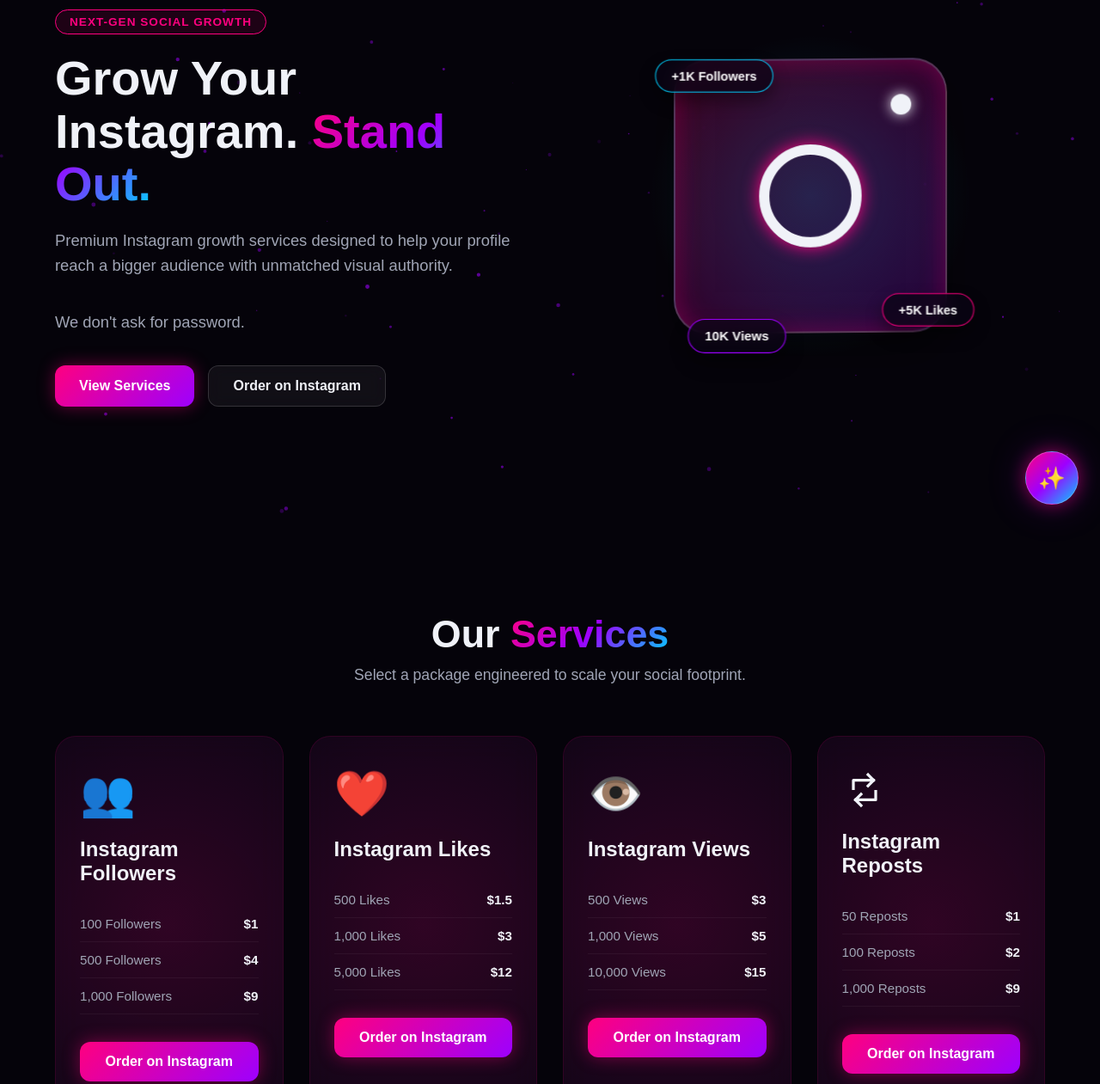
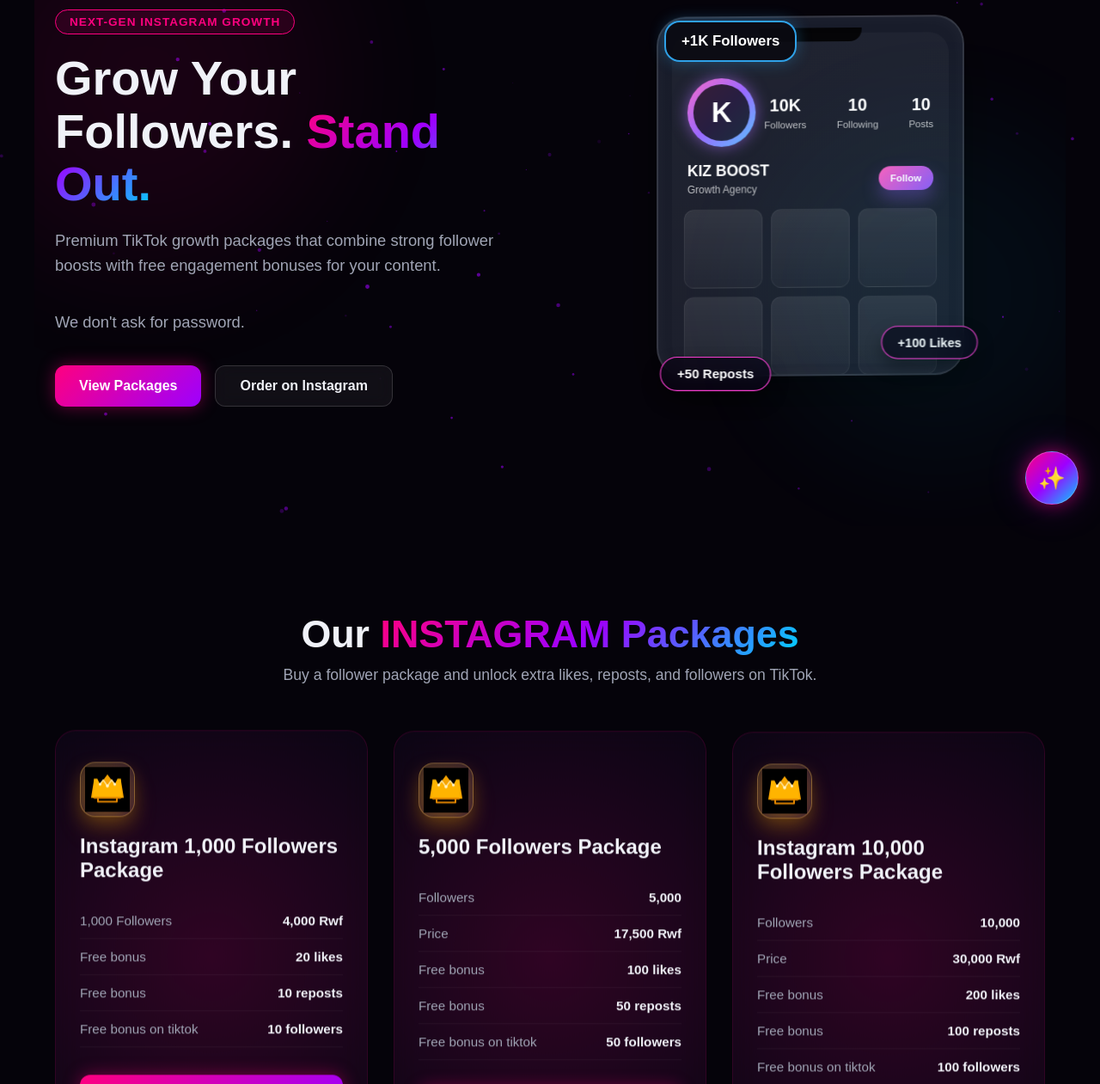
Before and after one commit to kriss-v1/Boost, a website: page index.html in a window 1280 px wide. Shown: the part 188-1449 px from the top of the page at 86% size. Drawn offline with Linux system fonts and the light colour scheme.

Commit message:
Update KIZ BOOST landing page

```diff
--- a/index.html
+++ b/index.html
@@ -5,6 +5,7 @@
     <meta charset="UTF-8">
     <meta name="viewport" content="width=device-width, initial-scale=1.0">
     <title>KIZ BOOST — Premium Instagram Boosting</title>
+    <link rel="icon" type="image/x-icon" href="images/kiz%20boost.ico">
     <link rel="stylesheet" href="style.css">
 </head>
 <body>
@@ -36,31 +37,66 @@
         <section id="home" class="hero">
             <div class="hero-container">
                 <div class="hero-content reveal">
-                    <span class="badge">Next-Gen Social Growth</span>
-                    <h1>Grow Your Instagram. <span class="gradient-text">Stand Out.</span></h1>
-                    <p>Premium Instagram growth services designed to help your profile reach a bigger audience with unmatched visual authority.</p>
+                    <span class="badge">Next-Gen INSTAGRAM Growth</span>
+                    <h1>Grow Your Followers. <span class="gradient-text">Stand Out.</span></h1>
+                    <p>Premium TikTok growth packages that combine strong follower boosts with free engagement bonuses for your content.</p>
                     <p>We don't ask for password.</p>
                     <div class="hero-btns">
-                        <a href="#services" class="btn btn-primary">View Services</a>
+                        <a href="#services" class="btn btn-primary">View Packages</a>
                         <a href="https://instagram.com/" class="btn btn-secondary ig-link" target="_blank" rel="noopener noreferrer">Order on Instagram</a>
                     </div>
                 </div>
 
                 <div class="hero-visual">
-                    <div class="visual-wrapper" id="hero-3d-stage">
-                        <!-- 3D CSS / JS Canvas Visual -->
+                    <div class="visual-wrapper phone-profile" id="hero-3d-stage">
+                        <div class="profile-top-badge">+1K Followers</div>
+
                         <div class="camera-rig">
-                            <div class="ig-card-3d">
-                                <div class="ig-lens"></div>
-                                <div class="ig-flash"></div>
-                                <div class="glow-ring"></div>
+                            <div class="phone-mockup">
+                                <div class="phone-notch"></div>
+                                <div class="phone-screen">
+                                    <div class="profile-header">
+                                        <div class="avatar-ring">
+                                            <div class="avatar">K</div>
+                                        </div>
+                                        <div class="stats-row">
+                                            <div class="stat-box">
+                                                <strong>10K</strong>
+                                                <span>Followers</span>
+                                            </div>
+                                            <div class="stat-box">
+                                                <strong>10</strong>
+                                                <span>Following</span>
+                                            </div>
+                                            <div class="stat-box">
+                                                <strong>10</strong>
+                                                <span>Posts</span>
+                                            </div>
+                                        </div>
+                                    </div>
+                                    <div class="profile-meta">
+                                        <div class="profile-bio-top">
+                                            <div>
+                                                <h3>KIZ BOOST</h3>
+                                                <p>Growth Agency</p>
+                                            </div>
+                                            <button class="follow-button" type="button">Follow</button>
+                                        </div>
+                                    </div>
+                                    <div class="post-grid">
+                                        <span></span>
+                                        <span></span>
+                                        <span></span>
+                                        <span></span>
+                                        <span></span>
+                                        <span></span>
+                                    </div>
+                                </div>
                             </div>
                         </div>
 
-                        <!-- Floating Stats Elements -->
-                        <div class="float-tag tag-1">+1K Followers</div>
-                        <div class="float-tag tag-2">+5K Likes</div>
-                        <div class="float-tag tag-3">10K Views</div>
+                        <div class="float-tag tag-2">+100 Likes</div>
+                        <div class="float-tag tag-3">+50 Reposts</div>
                     </div>
                 </div>
             </div>
@@ -69,68 +105,56 @@
         <!-- Services Section -->
         <section id="services" class="services">
             <div class="section-title reveal">
-                <h2>Our <span class="gradient-text">Services</span></h2>
-                <p>Select a package engineered to scale your social footprint.</p>
+                <h2>Our <span class="gradient-text">INSTAGRAM  Packages</span></h2>
+                <p>Buy a follower package and unlock extra likes, reposts, and followers on TikTok.</p>
             </div>
 
             <div class="services-grid">
-                <!-- Card 1 -->
                 <div class="tilt-card reveal">
                     <div class="card-content">
-                        <div class="card-icon">👥</div>
-                        <h3>Instagram Followers</h3>
+                        <div class="card-icon vip-crown" aria-label="VIP followers package icon">
+                            <img src="assets/vip-crown.svg" alt="VIP Crown" />
+                        </div>
+                        <h3>Instagram 1,000 Followers Package</h3>
                         <ul class="package-list">
-                            <li><span>100 Followers</span> <strong>$1</strong></li>
-                            <li><span>500 Followers</span> <strong>$4</strong></li>
-                            <li><span>1,000 Followers</span> <strong>$9</strong></li>
+                            <li><span>1,000 Followers</span> <strong>4,000 Rwf</strong></li>
+                            <li><span>Free bonus</span> <strong>20 likes</strong></li>
+                            <li><span>Free bonus</span> <strong>10 reposts</strong></li>
+                            <li><span>Free bonus on tiktok</span> <strong>10 followers</strong></li>
                         </ul>
                         <a href="https://instagram.com/" class="btn btn-primary card-btn ig-link" target="_blank" rel="noopener noreferrer">Order on Instagram</a>
                     </div>
                 </div>
 
-                <!-- Card 2 -->
                 <div class="tilt-card reveal">
                     <div class="card-content">
-                        <div class="card-icon">❤️</div>
-                        <h3>Instagram Likes</h3>
+                        <div class="card-icon vip-crown" aria-label="VIP premium package icon">
+                            <img src="assets/vip-crown.svg" alt="VIP Crown" />
+                        </div>
+                        <h3>5,000 Followers Package</h3>
                         <ul class="package-list">
-                            <li><span>500 Likes</span> <strong>$1.5</strong></li>
-                            <li><span>1,000 Likes</span> <strong>$3</strong></li>
-                            <li><span>5,000 Likes</span> <strong>$12</strong></li>
+                            <li><span>Followers</span> <strong>5,000</strong></li>
+                            <li><span>Price</span> <strong>17,500 Rwf</strong></li>
+                            <li><span>Free bonus</span> <strong>100 likes</strong></li>
+                            <li><span>Free bonus</span> <strong>50 reposts</strong></li>
+                            <li><span>Free bonus on tiktok</span> <strong>50 followers</strong></li>
                         </ul>
                         <a href="https://instagram.com/" class="btn btn-primary card-btn ig-link" target="_blank" rel="noopener noreferrer">Order on Instagram</a>
                     </div>
                 </div>
 
-                <!-- Card 3 -->
                 <div class="tilt-card reveal">
                     <div class="card-content">
-                        <div class="card-icon">👁️</div>
-                        <h3>Instagram Views</h3>
+                        <div class="card-icon vip-crown" aria-label="VIP elite package icon">
+                            <img src="assets/vip-crown.svg" alt="VIP Crown" />
+                        </div>
+                        <h3>Instagram 10,000 Followers Package</h3>
                         <ul class="package-list">
-                            <li><span>500 Views</span> <strong>$3</strong></li>
-                            <li><span>1,000 Views</span> <strong>$5</strong></li>
-                            <li><span>10,000 Views</span> <strong>$15</strong></li>
-                        </ul>
-                        <a href="https://instagram.com/" class="btn btn-primary card-btn ig-link" target="_blank" rel="noopener noreferrer">Order on Instagram</a>
-                    </div>
-                </div>
-
-                <!-- Card 4 -->
-                <div class="tilt-card reveal">
-                    <div class="card-content">
-                        <div class="card-icon">
-                            <svg class="repost-icon" viewBox="0 0 64 64" role="img" aria-labelledby="repost-icon-title">
-                                <title id="repost-icon-title">Repost</title>
-                                <path d="M16 30V18H45M45 18L37 10M45 18L37 26" />
-                                <path d="M48 34V46H19M19 46L27 38M19 46L27 54" />
-                            </svg>
-                        </div>
-                        <h3>Instagram Reposts</h3>
-                        <ul class="package-list">
-                            <li><span>50 Reposts</span> <strong>$1</strong></li>
-                            <li><span>100 Reposts</span> <strong>$2</strong></li>
-                            <li><span>1,000 Reposts</span> <strong>$9</strong></li>
+                            <li><span>Followers</span> <strong>10,000</strong></li>
+                            <li><span>Price</span> <strong>30,000 Rwf</strong></li>
+                            <li><span>Free bonus</span> <strong>200 likes</strong></li>
+                            <li><span>Free bonus</span> <strong>100 reposts</strong></li>
+                            <li><span>Free bonus on tiktok</span> <strong>100 followers</strong></li>
                         </ul>
                         <a href="https://instagram.com/" class="btn btn-primary card-btn ig-link" target="_blank" rel="noopener noreferrer">Order on Instagram</a>
                     </div>
@@ -282,7 +306,7 @@
         <div class="footer-container">
             <div class="footer-brand">
                 <a href="#home" class="logo">KIZ <span>BOOST</span></a>
-                <p>Instagram Growth &amp; Marketing Services</p>
+                <p>TikTok Growth &amp; Marketing Services</p>
             </div>
             <div class="footer-links">
                 <a href="#home">Home</a>
--- a/style.css
+++ b/style.css
@@ -199,6 +199,34 @@ body {
     align-items: center;
     padding: 120px 24px 60px;
     position: relative;
+    overflow: hidden;
+}
+
+.hero::before,
+.hero::after {
+    content: "";
+    position: absolute;
+    inset: auto;
+    width: 420px;
+    height: 420px;
+    border-radius: 50%;
+    filter: blur(80px);
+    opacity: 0.28;
+    pointer-events: none;
+    animation: pulseGlow 10s ease-in-out infinite alternate;
+}
+
+.hero::before {
+    background: rgba(255, 0, 127, 0.28);
+    top: 80px;
+    left: -80px;
+}
+
+.hero::after {
+    background: rgba(0, 210, 255, 0.22);
+    right: -60px;
+    bottom: 60px;
+    animation-delay: 2s;
 }
 
 .hero-container {
@@ -241,8 +269,8 @@ body {
 
 .visual-wrapper {
     position: relative;
-    width: 320px;
-    height: 320px;
+    width: 360px;
+    height: 420px;
 }
 
 .camera-rig {
@@ -252,48 +280,158 @@ body {
     animation: floatRotate 8s ease-in-out infinite alternate;
 }
 
-.ig-card-3d {
+.profile-top-badge {
+    position: absolute;
+    top: -8px;
+    left: 10px;
+    z-index: 4;
+    padding: 12px 18px;
+    border-radius: 18px;
+    background: rgba(10, 10, 18, 0.9);
+    border: 2px solid rgba(51, 178, 255, 0.9);
+    color: #fff;
+    font-weight: 800;
+    font-size: 1.05rem;
+    box-shadow: 0 0 18px rgba(51, 178, 255, 0.3);
+}
+
+.phone-mockup {
     width: 100%;
     height: 100%;
-    background: linear-gradient(135deg, rgba(255,0,127,0.2), rgba(157,0,255,0.2));
-    border: 2px solid rgba(255,255,255,0.2);
-    border-radius: 40px;
-    backdrop-filter: blur(20px);
-    box-shadow: 0 20px 50px rgba(0,0,0,0.5), inset 0 0 30px rgba(255,0,127,0.3);
+    background: linear-gradient(180deg, #181c2a 0%, #1a1d2a 100%);
+    border: 2px solid rgba(255,255,255,0.12);
+    border-radius: 34px;
+    box-shadow: 0 25px 60px rgba(0,0,0,0.55), inset 0 0 20px rgba(255,255,255,0.04);
     position: relative;
-    display: flex;
-    justify-content: center;
-    align-items: center;
+    padding: 18px 16px 12px;
+    overflow: hidden;
 }
 
-.ig-lens {
+.phone-notch {
+    position: absolute;
+    top: 12px;
+    left: 50%;
+    transform: translateX(-50%);
     width: 120px;
-    height: 120px;
-    border-radius: 50%;
-    border: 12px solid var(--text-main);
-    box-shadow: 0 0 20px var(--neon-pink);
+    height: 16px;
+    background: rgba(0,0,0,0.85);
+    border-radius: 0 0 14px 14px;
 }
 
-.ig-flash {
-    position: absolute;
-    top: 40px;
-    right: 40px;
-    width: 24px;
-    height: 24px;
-    background: var(--text-main);
-    border-radius: 50%;
-    box-shadow: 0 0 15px var(--text-main);
+.phone-screen {
+    width: 100%;
+    height: 100%;
+    padding-top: 34px;
+    background: linear-gradient(180deg, rgba(255,255,255,0.03), rgba(255,255,255,0.01));
+    border-radius: 24px;
 }
 
-.glow-ring {
-    position: absolute;
-    width: 120%;
-    height: 120%;
-    top: -10%;
-    left: -10%;
+.profile-header {
+    display: flex;
+    align-items: center;
+    justify-content: space-between;
+    gap: 10px;
+    padding: 18px 18px 10px;
+}
+
+.avatar-ring {
+    width: 80px;
+    height: 80px;
     border-radius: 50%;
-    background: radial-gradient(circle, rgba(0,210,255,0.15) 0%, transparent 70%);
-    z-index: -1;
+    background: linear-gradient(135deg, #f76bc7, #9a68ff, #58c7ff);
+    display: grid;
+    place-items: center;
+    box-shadow: 0 0 18px rgba(176, 113, 255, 0.55);
+}
+
+.avatar {
+    width: 66px;
+    height: 66px;
+    border-radius: 50%;
+    background: rgba(12, 12, 18, 0.8);
+    display: grid;
+    place-items: center;
+    font-weight: 800;
+    color: white;
+    font-size: 2.05rem;
+}
+
+.stats-row {
+    display: flex;
+    justify-content: space-between;
+    gap: 16px;
+    flex: 1;
+}
+
+.stat-box {
+    text-align: center;
+    color: white;
+    min-width: 0;
+}
+
+.stat-box strong {
+    display: block;
+    font-size: 1.25rem;
+    font-weight: 800;
+    line-height: 1.25;
+}
+
+.stat-box span {
+    display: block;
+    font-size: 0.72rem;
+    color: rgba(255,255,255,0.72);
+    margin-top: 4px;
+}
+
+.profile-meta {
+    padding: 8px 18px 16px;
+    color: white;
+}
+
+.profile-bio-top {
+    display: flex;
+    align-items: center;
+    justify-content: space-between;
+    gap: 10px;
+}
+
+.profile-meta h3 {
+    margin: 0 0 4px;
+    font-size: 1.1rem;
+    font-weight: 800;
+}
+
+.profile-meta p {
+    margin: 0;
+    color: rgba(255,255,255,0.7);
+    font-size: 0.75rem;
+}
+
+.follow-button {
+    border: none;
+    border-radius: 999px;
+    padding: 8px 14px;
+    font-weight: 700;
+    font-size: 0.72rem;
+    color: #fff;
+    background: linear-gradient(135deg, #ff5ebc, #8b5cf6);
+    box-shadow: 0 10px 20px rgba(139, 92, 246, 0.35);
+    cursor: pointer;
+}
+
+.post-grid {
+    display: grid;
+    grid-template-columns: repeat(3, 1fr);
+    gap: 10px;
+    padding: 0 14px 10px;
+}
+
+.post-grid span {
+    display: block;
+    aspect-ratio: 1;
+    background: linear-gradient(180deg, rgba(255,255,255,0.09), rgba(255,255,255,0.03));
+    border-radius: 12px;
+    border: 1px solid rgba(255,255,255,0.06);
 }
 
 .float-tag {
@@ -310,9 +448,9 @@ body {
     animation: orbit 6s ease-in-out infinite;
 }
 
-.tag-1 { top: -10px; left: -20px; animation-delay: 0s; }
-.tag-2 { bottom: 20px; right: -30px; animation-delay: -2s; border-color: var(--neon-pink); }
-.tag-3 { bottom: -20px; left: 20px; animation-delay: -4s; border-color: var(--neon-purple); }
+.tag-1 { display: none; }
+.tag-2 { bottom: 32px; right: -14px; animation-delay: -2s; border-color: #ff40d6; }
+.tag-3 { bottom: -14px; left: 8px; animation-delay: -4s; border-color: #ff40d6; }
 
 @keyframes floatRotate {
     0% { transform: rotateX(10deg) rotateY(-15deg) translateY(0); }
@@ -322,6 +460,16 @@ body {
 @keyframes orbit {
     0%, 100% { transform: translateY(0) scale(1); }
     50% { transform: translateY(-12px) scale(1.05); }
+}
+
+@keyframes pulseGlow {
+    0% { transform: scale(0.9) translateY(0); opacity: 0.2; }
+    100% { transform: scale(1.18) translateY(-18px); opacity: 0.4; }
+}
+
+@keyframes floatCard {
+    0% { transform: translateY(0); }
+    100% { transform: translateY(-8px); }
 }
 
 /* Sections General */
@@ -364,6 +512,15 @@ section {
     transform-style: preserve-3d;
     position: relative;
     overflow: hidden;
+    animation: floatCard 7s ease-in-out infinite alternate;
+}
+
+.tilt-card:nth-child(2) {
+    animation-delay: 0.6s;
+}
+
+.tilt-card:nth-child(3) {
+    animation-delay: 1.2s;
 }
 
 .tilt-card::before {
@@ -384,8 +541,24 @@ section {
 .card-icon {
     --card-icon-size: 3.25rem;
     --repost-icon-color: var(--text-main);
-    font-size: var(--card-icon-size);
+    display: flex;
+    align-items: center;
+    justify-content: center;
+    width: 4rem;
+    height: 4rem;
     margin-bottom: 20px;
+    background: linear-gradient(135deg, rgba(255, 197, 87, 0.18), rgba(196, 126, 255, 0.12));
+    border: 1px solid rgba(255, 197, 87, 0.35);
+    border-radius: 18px;
+    box-shadow: 0 18px 30px rgba(255, 160, 0, 0.12);
+}
+
+.card-icon img {
+    width: 3.2rem;
+    height: 3.2rem;
+    display: block;
+    object-fit: contain;
+    filter: drop-shadow(0 8px 12px rgba(255, 176, 0, 0.35));
 }
 
 .repost-icon {
```
Also changed, not shown: server.js (+26 -34 lines), assets/vip-crown.svg (added), images/kiz boost.ico (added).
